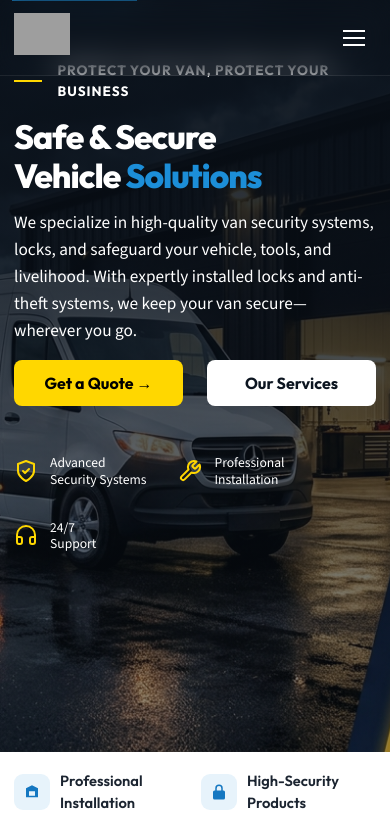
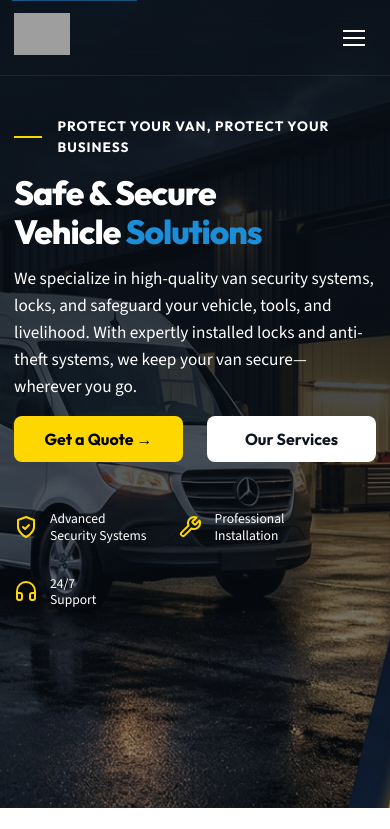
Before and after one commit to SajjadKhanWeb/vanloacksecurity, a React (Vite) app: page / in a window 390 px wide. Shown: the top 829 px of the page. Built offline with nearby package versions, Linux system fonts and the light colour scheme; grey boxes are pictures that could not be loaded.

Commit message:
Fix hero section text hidden under fixed header

```diff
--- a/src/index.css
+++ b/src/index.css
@@ -1306,7 +1306,7 @@ textarea:focus-visible {
   align-items: center;
   min-height: calc(100svh - var(--header));
   max-height: 760px;
-  padding: 48px 0;
+  padding: calc(var(--header) + 48px) 0 48px;
 }
 
 .hero h1,
@@ -2343,7 +2343,7 @@ textarea:focus-visible {
   .hero-grid {
     max-height: none;
     min-height: auto;
-    padding: 60px 0 200px 0; /* Add bottom padding so the van shows underneath the text */
+    padding: calc(var(--header) + 40px) 0 200px 0; /* Add bottom padding so the van shows underneath the text */
   }
 
   .split-reverse .split-copy,
```
